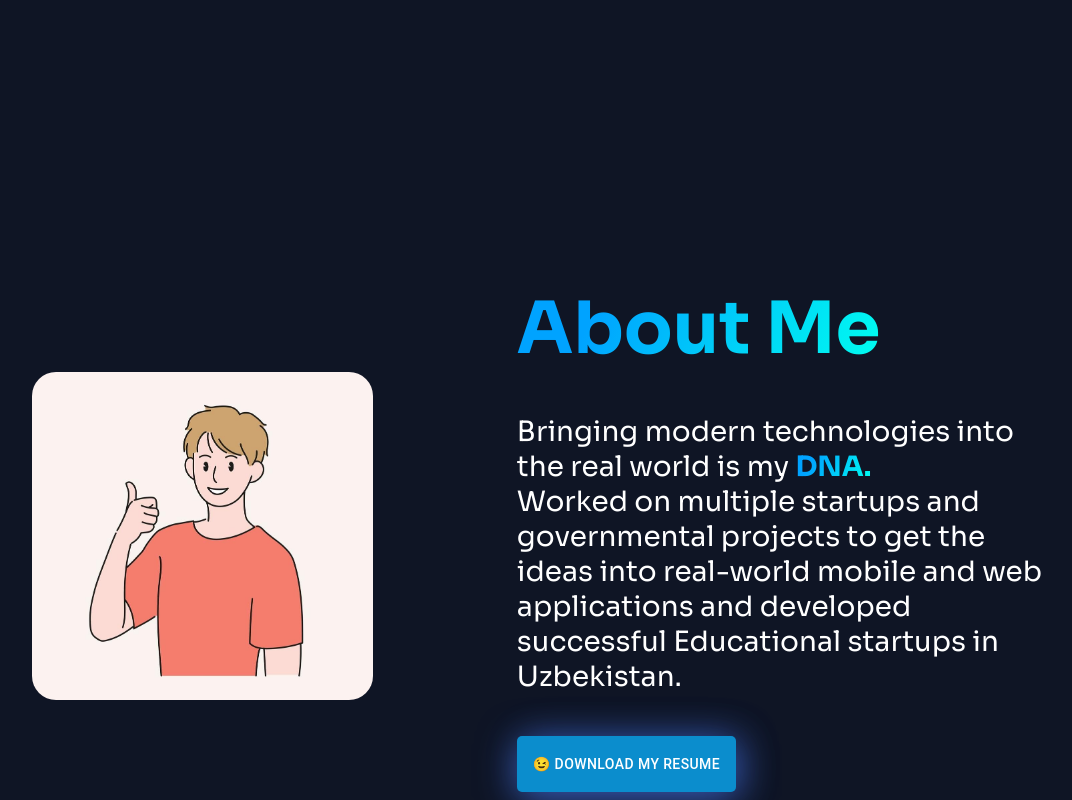
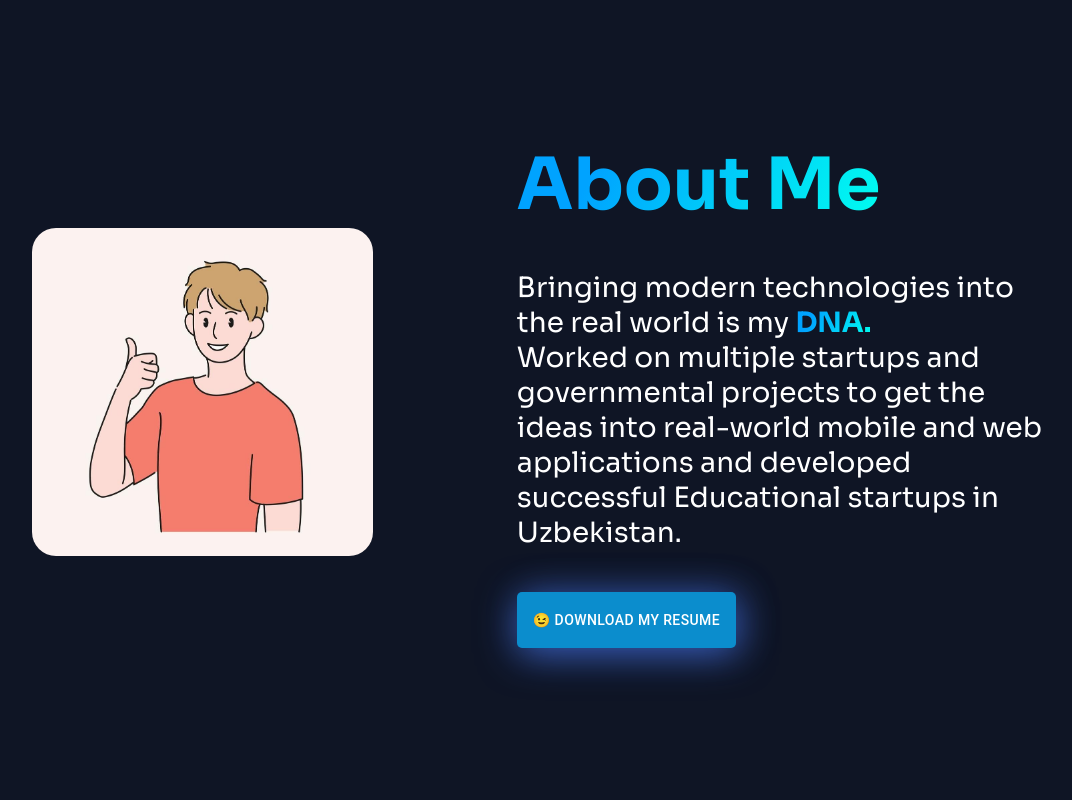
Before and after one commit to trieunguyen912/portfolio_web, a Next.js app: page /home in a window 1280 px wide. Shown: the part 740-1540 px from the top of the page, without its empty margins (97-1169 px from the left). Built offline with nearby package versions, Linux system fonts and the light colour scheme.

Commit message:
rafactor(UI) : margin about

```diff
--- a/src/pages/home/index.js
+++ b/src/pages/home/index.js
@@ -28,7 +28,7 @@ const Home = () => {
         </Grid>
       </Grid>
       {/*About me*/}
-      <Grid item container sx={{mt:{xs:5 ,sm:18},ml:{xs:4 ,sm:16 },mr:{xs:4 ,sm:16 } }}>
+      <Grid item container sx={{ml:{xs:4 ,sm:16 },mr:{xs:4 ,sm:16 } }}>
         <AboutMe />
       </Grid>
       {/*Content card*/}
```
